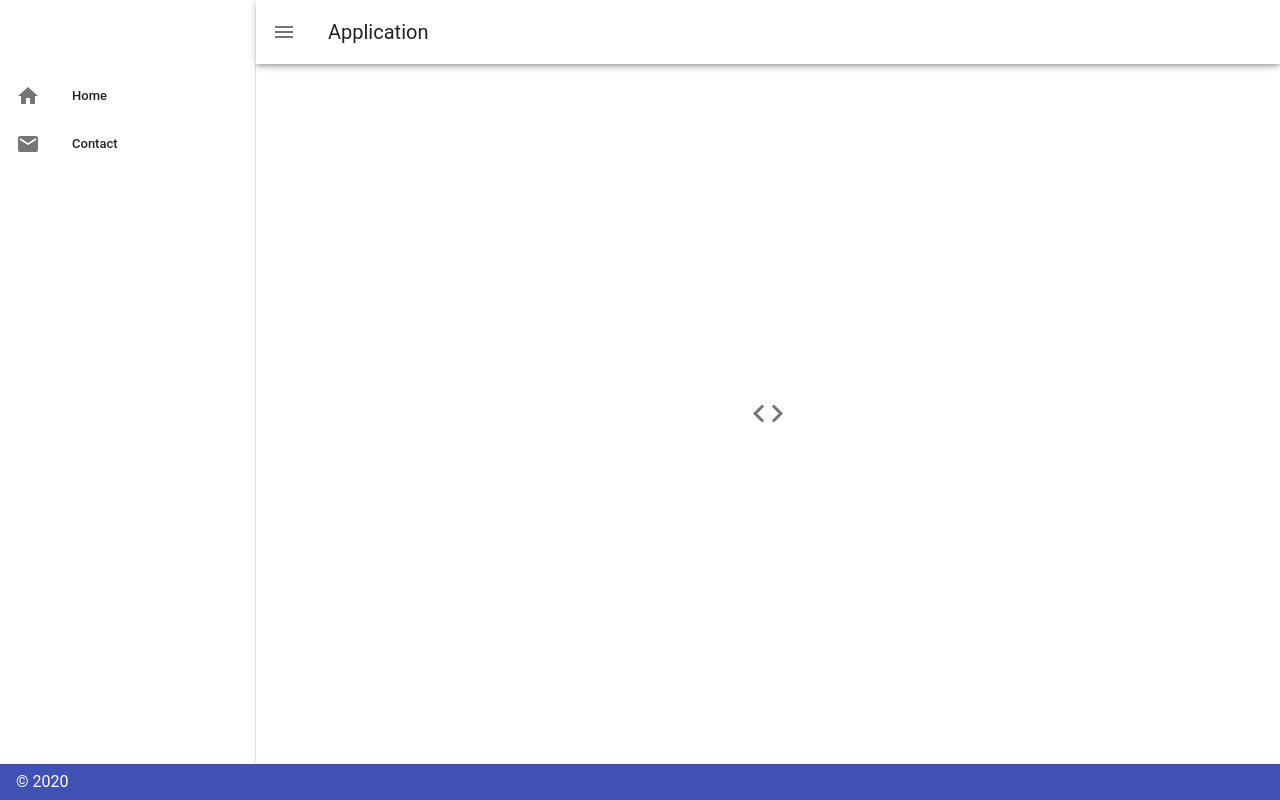
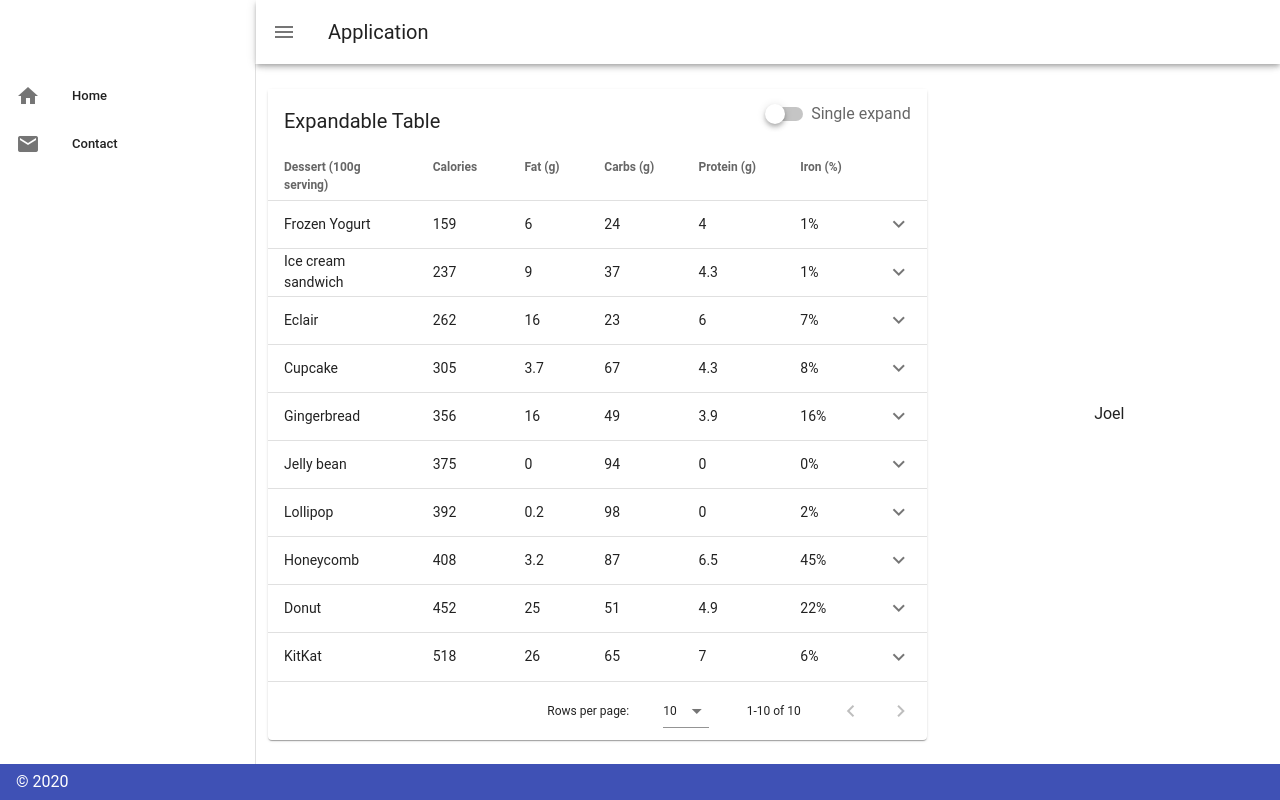
Before and after one commit to joelmaykonTADS/hubvet, a Vue app in the folder hubvet/: page /carrinho in a window 1280 px wide. Built offline with nearby package versions, Linux system fonts and the light colour scheme; a small style sheet from the web is missing.

Commit message:
componente tabela de itens e grupos

```diff
--- /dev/null
+++ b/hubvet/src/components/TabelaItensGrupos.vue
@@ -0,0 +1,129 @@
+<template>
+  <v-data-table
+    :headers="headers"
+    :items="desserts"
+    :single-expand="singleExpand"
+    :expanded.sync="expanded"
+    item-key="name"
+    show-expand
+    class="elevation-1"
+  >
+    <template v-slot:top>
+      <v-toolbar flat>
+        <v-toolbar-title>Expandable Table</v-toolbar-title>
+        <v-spacer></v-spacer>
+        <v-switch v-model="singleExpand" label="Single expand" class="mt-2"></v-switch>
+      </v-toolbar>
+    </template>
+    <template v-slot:expanded-item="{ headers, item }">
+      <td :colspan="headers.length">More info about {{ item.name }}</td>
+    </template>
+  </v-data-table>
+</template>
+
+<script>
+  export default {
+    data () {
+      return {
+        expanded: [],
+        singleExpand: false,
+        headers: [
+          {
+            text: 'Dessert (100g serving)',
+            align: 'start',
+            sortable: false,
+            value: 'name',
+          },
+          { text: 'Calories', value: 'calories' },
+          { text: 'Fat (g)', value: 'fat' },
+          { text: 'Carbs (g)', value: 'carbs' },
+          { text: 'Protein (g)', value: 'protein' },
+          { text: 'Iron (%)', value: 'iron' },
+          { text: '', value: 'data-table-expand' },
+        ],
+        desserts: [
+          {
+            name: 'Frozen Yogurt',
+            calories: 159,
+            fat: 6.0,
+            carbs: 24,
+            protein: 4.0,
+            iron: '1%',
+          },
+          {
+            name: 'Ice cream sandwich',
+            calories: 237,
+            fat: 9.0,
+            carbs: 37,
+            protein: 4.3,
+            iron: '1%',
+          },
+          {
+            name: 'Eclair',
+            calories: 262,
+            fat: 16.0,
+            carbs: 23,
+            protein: 6.0,
+            iron: '7%',
+          },
+          {
+            name: 'Cupcake',
+            calories: 305,
+            fat: 3.7,
+            carbs: 67,
+            protein: 4.3,
+            iron: '8%',
+          },
+          {
+            name: 'Gingerbread',
+            calories: 356,
+            fat: 16.0,
+            carbs: 49,
+            protein: 3.9,
+            iron: '16%',
+          },
+          {
+            name: 'Jelly bean',
+            calories: 375,
+            fat: 0.0,
+            carbs: 94,
+            protein: 0.0,
+            iron: '0%',
+          },
+          {
+            name: 'Lollipop',
+            calories: 392,
+            fat: 0.2,
+            carbs: 98,
+            protein: 0,
+            iron: '2%',
+          },
+          {
+            name: 'Honeycomb',
+            calories: 408,
+            fat: 3.2,
+            carbs: 87,
+            protein: 6.5,
+            iron: '45%',
+          },
+          {
+            name: 'Donut',
+            calories: 452,
+            fat: 25.0,
+            carbs: 51,
+            protein: 4.9,
+            iron: '22%',
+          },
+          {
+            name: 'KitKat',
+            calories: 518,
+            fat: 26.0,
+            carbs: 65,
+            protein: 7,
+            iron: '6%',
+          },
+        ],
+      }
+    },
+  }
+</script>
--- a/hubvet/src/views/Carrinho.vue
+++ b/hubvet/src/views/Carrinho.vue
@@ -8,15 +8,11 @@
     <v-main>
       <v-container class="fill-height" fluid>
         <v-row align="center" justify="center">
-          <v-col class="text-center">
-            <v-tooltip left>
-              <template v-slot:activator="{ on }">
-                <v-btn :href="source" icon large target="_blank" v-on="on">
-                  <v-icon large>mdi-code-tags</v-icon>
-                </v-btn>
-              </template>
-              <span>Source</span>
-            </v-tooltip>
+          <v-col cols="8">
+            <TabelaItensGrupos />
+          </v-col>
+          <v-col cols="4"><v-card />
+          <v-row align="center" justify="center">Joel</v-row>
           </v-col>
         </v-row>
       </v-container>
@@ -29,11 +25,14 @@
 
 <script>
 import BarraNavegacao from "@/components/BarraNavegacao.vue"
+import TabelaItensGrupos from "@/components/TabelaItensGrupos.vue"
+
 
 export default {
   name: "Carrinho",
   components: {
     BarraNavegacao,
+    TabelaItensGrupos
   },
   props: {
     source: String,
```
